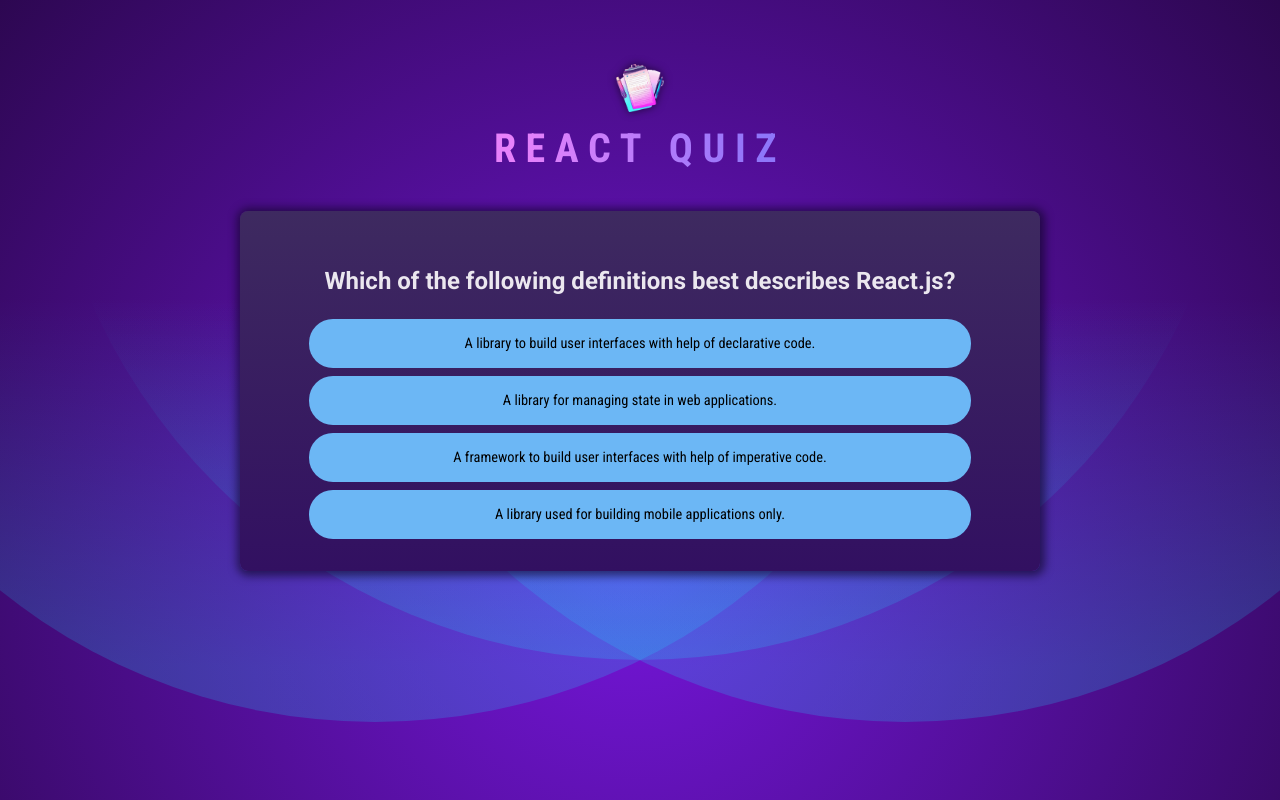
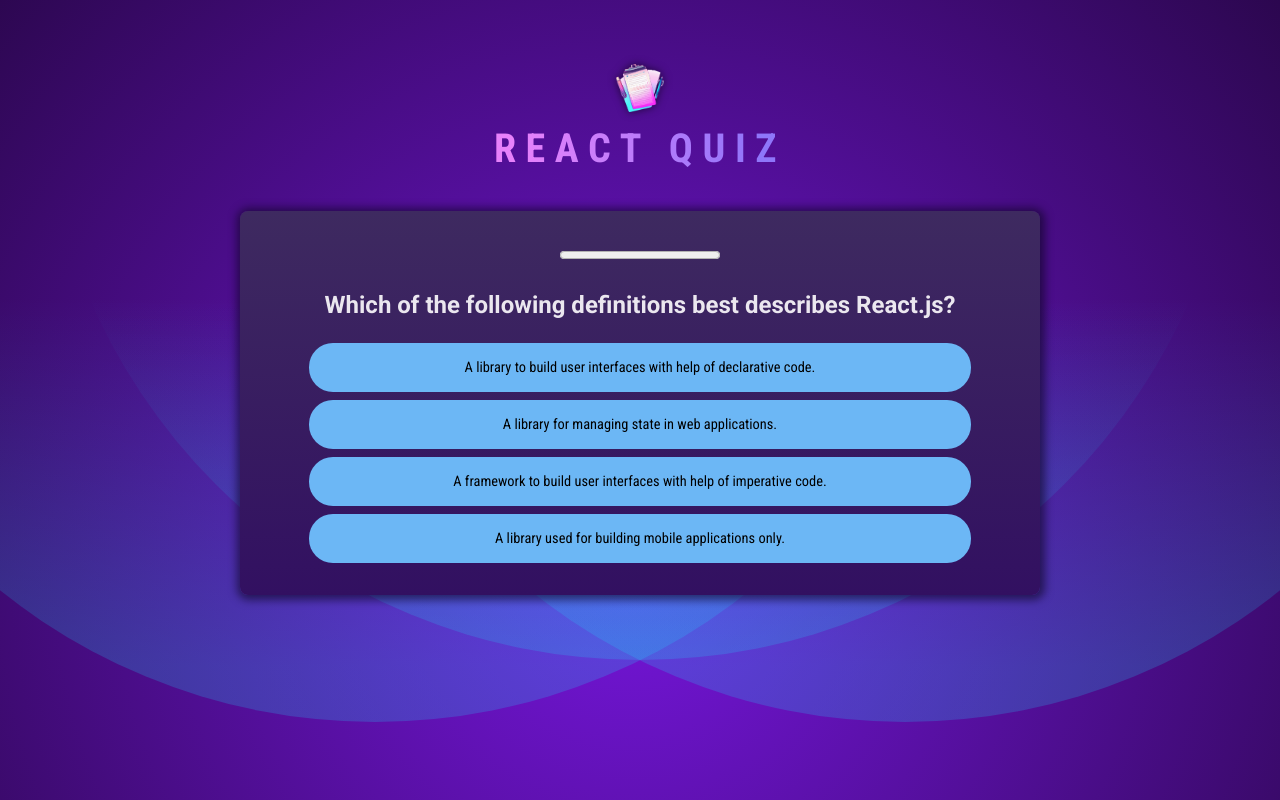
Before and after one commit to roshnimishraa/Quiz-App-React, a React (Vite) app: page / in a window 1280 px wide. Built offline with nearby package versions, Linux system fonts and the light colour scheme.

Commit message:
Added Quiz Logic and Question Timers

```diff
--- /dev/null
+++ b/src/components/QuestionTimer.jsx
@@ -0,0 +1,20 @@
+import { useEffect, useState } from "react";
+
+export default function QuestionTimer({timeout, onTimeout}){
+     const [remainingTime, setRemainingTime] = useState(timeout);
+
+    useEffect(()=>{
+         setTimeout(onTimeout, timeout);
+    },[timeout, onTimeout]);
+
+
+    useEffect(() => {
+    setInterval(() => {
+    setRemainingTime((prevRemainingTime) => prevRemainingTime - 100);
+    }, 100);
+}, []);
+
+    return (
+        <progress id="question-time" max={timeout} value={remainingTime}/>
+    )
+}
--- a/src/components/Quiz.jsx
+++ b/src/components/Quiz.jsx
@@ -1,6 +1,7 @@
 import { useState } from "react"
 import QUESTIONS from "../questions.js"
-
+import QuestionTimer from "./QuestionTimer.jsx";
+import quizCompleteImg from "../assets/quiz-complete.png"
 
 export default function Quiz(){
 
@@ -12,14 +13,37 @@ export default function Quiz(){
 
     const activeQuestionIndex = userAnswers.length;
 
+    const quizIsComplete = activeQuestionIndex === QUESTIONS.length;
+
      function handleSelectAnswer(selectedAnswer){
      setUserAnswers((prevUserAnswers) => {
          return [...prevUserAnswers, selectedAnswer];
      });
      }
+
+     if(quizIsComplete){
+        return (
+        <div id="summary">
+          <img src={quizCompleteImg} alt="Quiz Completed"/>
+          <h2>Quiz Completed</h2>
+        </div>
+        );
+     }
+
+     //creating new array(copy) so that don't edit the original array
+    const shuffledAnswers = [...QUESTIONS[activeQuestionIndex].answers];
+
+   // sort will not return new array but instead edit the array
+   // if -ve no. -1 then those elements will be swapped
+   // if +ve no. they will stay in the order they are
+    shuffledAnswers.sort(() => Math.random() - 0.5);
+
     return (
      <div id= "quiz">
          <div id="questions">
+            <QuestionTimer timeout={10000}
+             onTimeout={() => handleSelectAnswer(null)}
+              />
     <h2>{QUESTIONS[activeQuestionIndex].text}</h2>
      <ul id="answers">
         {QUESTIONS[activeQuestionIndex].answers.map((answer) => (
```
